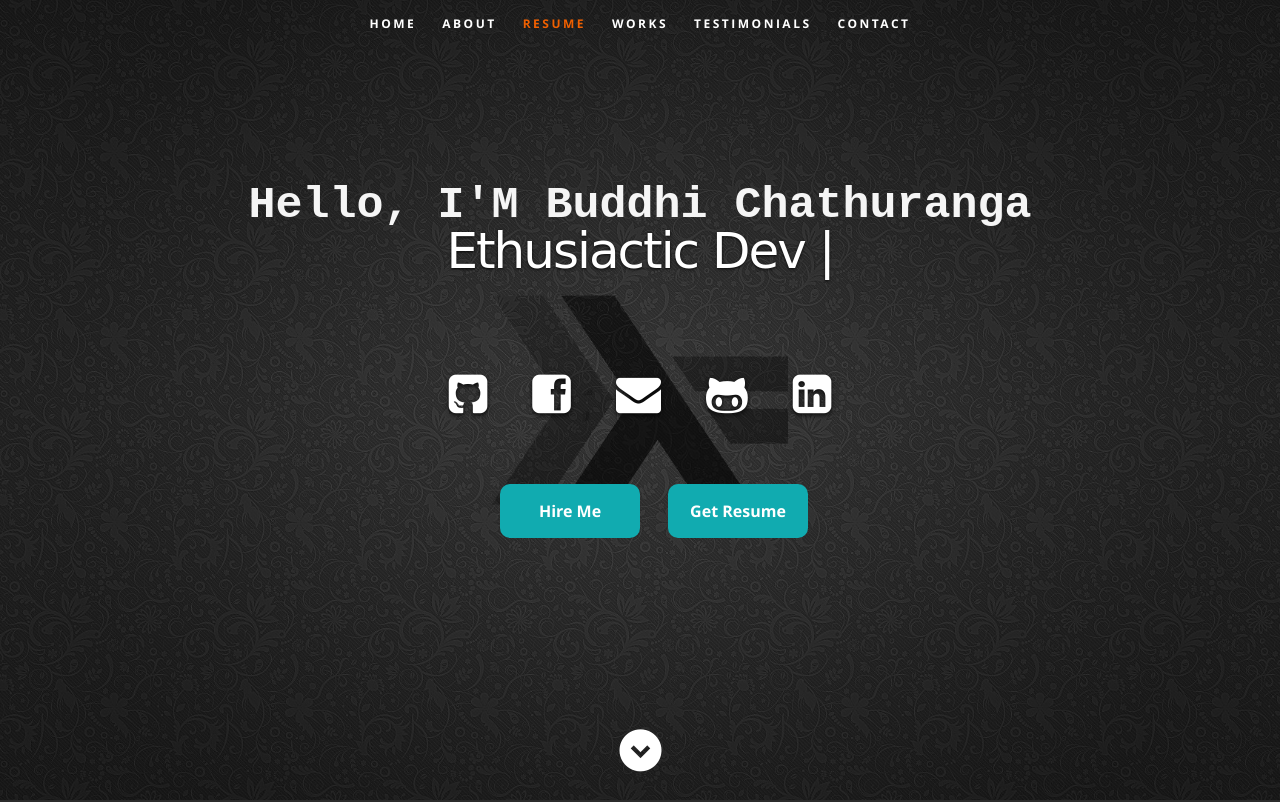
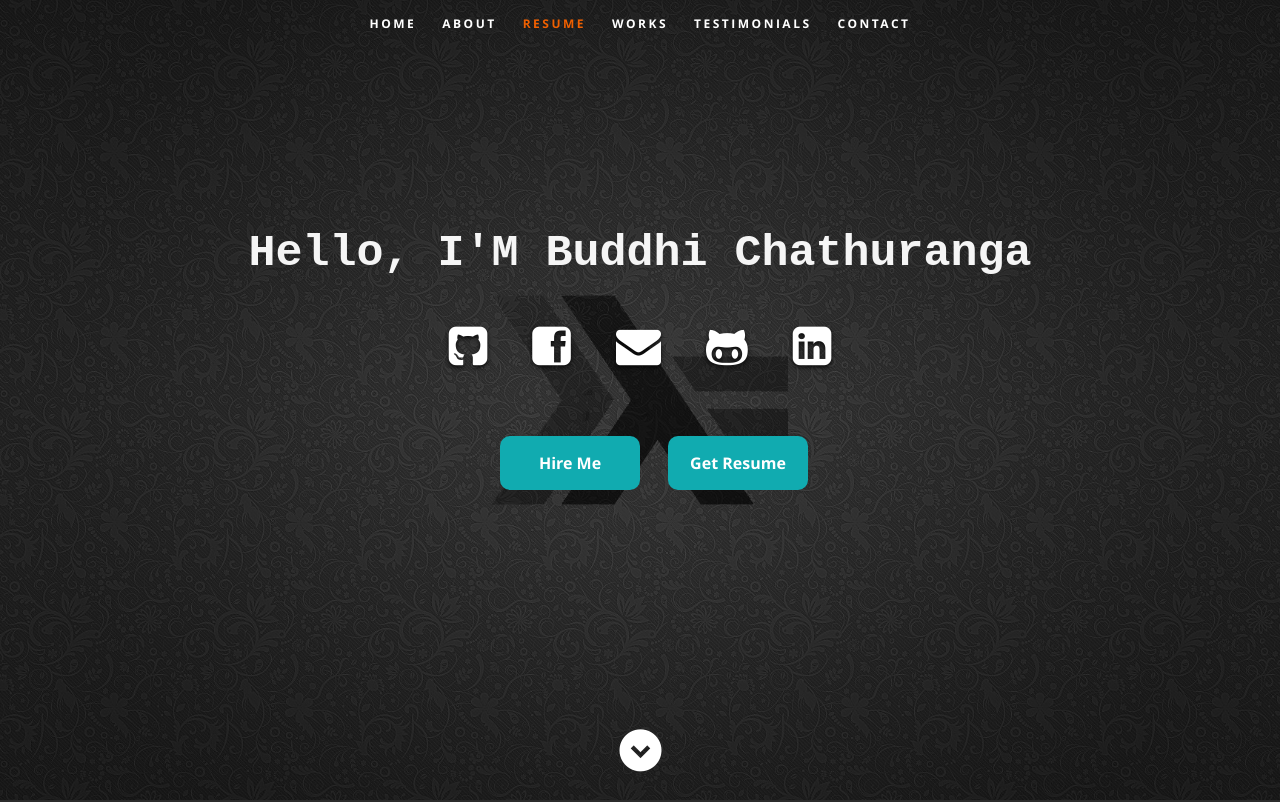
Before and after one commit to Buddhi-Chathuranga/Portfolio, a React (Create React App) app: page / in a window 1280 px wide. Shown: the top 802 px of the page. Built offline with nearby package versions, Linux system fonts and the light colour scheme.

Commit message:
Update Header.js

```diff
--- a/src/Components/Header.js
+++ b/src/Components/Header.js
@@ -58,7 +58,7 @@ class Header extends Component {
               </span>
             </div>
             <div>
-              <span className="primary-text">
+              {/* <span className="primary-text">
                 <h1 style={{ fontFamily: "Comic Sans MS",fontSize: '50px'}}>
                   {" "}
                   <Typical
@@ -75,7 +75,7 @@ class Header extends Component {
                     ]}
                   />
                 </h1>
-              </span>
+              </span> */}
               {/* <span className="profile-role-tagline">
               Knak of building application with frontend and backend operations.
             </span> */}
```
